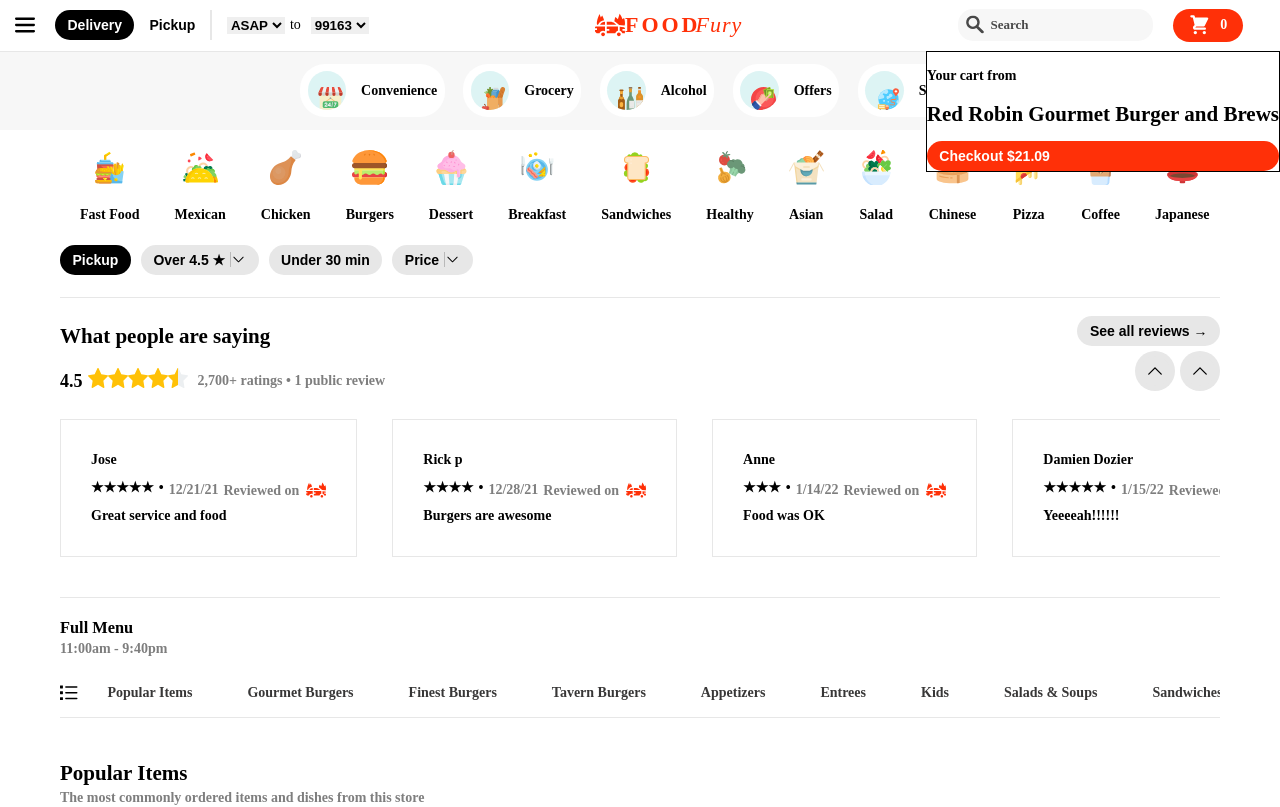
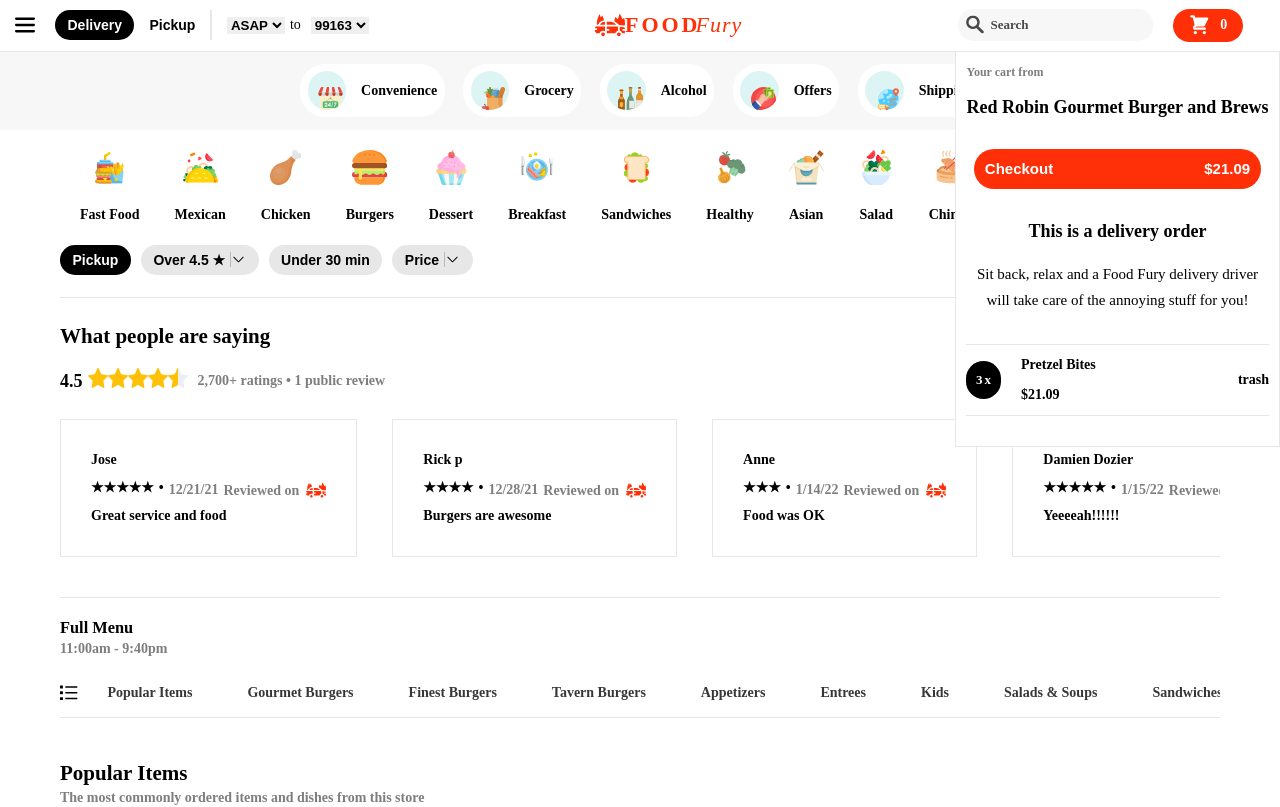
Before and after one commit to nikswebdev/Food-Fury, a React (Create React App) app: page / in a window 1280 px wide. Shown: the top 807 px of the page. Built offline with nearby package versions, Linux system fonts and the light colour scheme; a web font is replaced by a local one.

Commit message:
finished styling checkout cart

```diff
--- a/src/Cart/CartCheckout.js
+++ b/src/Cart/CartCheckout.js
@@ -6,11 +6,36 @@
   return (
     <div className={classes.cart__checkout}>
       <div className={classes['cart__checkout--header']}>
-        <p>Your cart from</p>
+        <p className={classes['cart__checkout--text']}>Your cart from</p>
         <h2>Red Robin Gourmet Burger and Brews</h2>
       </div>
 
-      <BtnCounter>Checkout $21.09</BtnCounter>
+      <BtnCounter>
+        Checkout <span>$21.09</span>
+      </BtnCounter>
+
+      <h2 className={classes['cart__checkout--header--text']}>This is a delivery order</h2>
+
+      <p className={classes['cart__checkout--message']}>
+        {' '}
+        Sit back, relax and a Food Fury delivery driver will take care of the annoying stuff for you!
+      </p>
+      <div className={classes['cart__checkout--item--container']}>
+        <div className={classes['cart__checkout--item--description']}>
+          <div className={classes['cart__checkout--item--amount']}>
+            <span>3</span>x
+          </div>
+          <div className={classes['cart__checkout--item--name-cost']}>
+            <div className={classes['cart__checkout--item--name']}> Pretzel Bites</div>
+            <div className={classes['cart__checkout--item--cost']}>
+              $<span>21.09</span>
+            </div>
+          </div>
+        </div>
+
+        <div className={classes['cart__checkout--item--trash--container']}>trash</div>
+      </div>
+
     </div>
   );
 };
--- a/src/Cart/CartCheckout.module.css
+++ b/src/Cart/CartCheckout.module.css
@@ -1,12 +1,95 @@
-.cart__checkout{
+.cart__checkout {
+  display: flex;
+  flex-direction: column;
+  position: fixed;
+  top: 0.5px;
+  right: 0;
+  z-index: 2;
+  background-color: white;
+  padding: 1rem;
+  border-bottom: 1px solid rgb(231, 231, 231);
+  border-left: 1px solid rgb(231, 231, 231);
+  border-right: 1px solid rgb(231, 231, 231);
+  margin-top: 5.125rem;
+  max-width: 32.5rem;
+  justify-content: center;
+  align-items: center;
+  padding-bottom: 3rem;
+}
+
+.cart__checkout h2 {
+  font-size: 18px;
+}
+.cart__checkout button {
+  width: 95%;
+  padding: 1.125rem;
+  font-size: 15px;
+  border-radius: 100px;
+  display: flex;
+  justify-content: space-between;
+  margin-bottom: 1.75rem;
+  margin-top: 1.75rem;
+}
+
+.cart__checkout--text {
+  margin: 0;
+  font-size: 12px;
+  color: rgb(126, 126, 126);
+  margin-bottom: 0.5rem;
+}
+
+.cart__checkout--message{
+    margin: 0;
+    font-size: 15px;
+    color: black;
+    line-height: 1.75;
+    text-align: center;
+    font-weight: 500;
+    margin-bottom: 3rem;
+}
+
+.cart__checkout--header--text{
+    margin-bottom: 2rem;
+}
+
+.cart__checkout--item--container{
     display: flex;
-    flex-direction: column;
-    position: fixed;
-    top: 0;
-    right: 0;
-    z-index: 2;
-    background-color: white;
+    justify-content: space-between;
+    align-items: center;
+    width: 100%;
+    margin-top: 0;
+    border-top: 1px solid rgb(231, 231, 231);
+    padding: 1rem 0;
+}
 
-    border: 1px solid black;
-    margin-top: 5.125rem;
+.cart__checkout--item--container:last-of-type{
+    border-bottom: 1px solid rgb(231, 231, 231);
 }
+
+.cart__checkout--item--description{
+    display: flex;
+    align-items: center;
+    gap: 2rem;
+}
+
+.cart__checkout--item--amount{
+    color: white;
+    background-color: black;
+    font-size: 13px;
+    padding: 0;
+    border-radius: 200px;
+    display: flex;
+    align-items: center;
+    justify-content: center;
+    text-align: center;
+    padding: .9rem 1rem .9rem 1rem;
+}
+
+.cart__checkout--item--amount span{
+    margin-right: 2px;
+
+}
+
+.cart__checkout--item--name{
+    margin-bottom: 1rem;
+}
```
